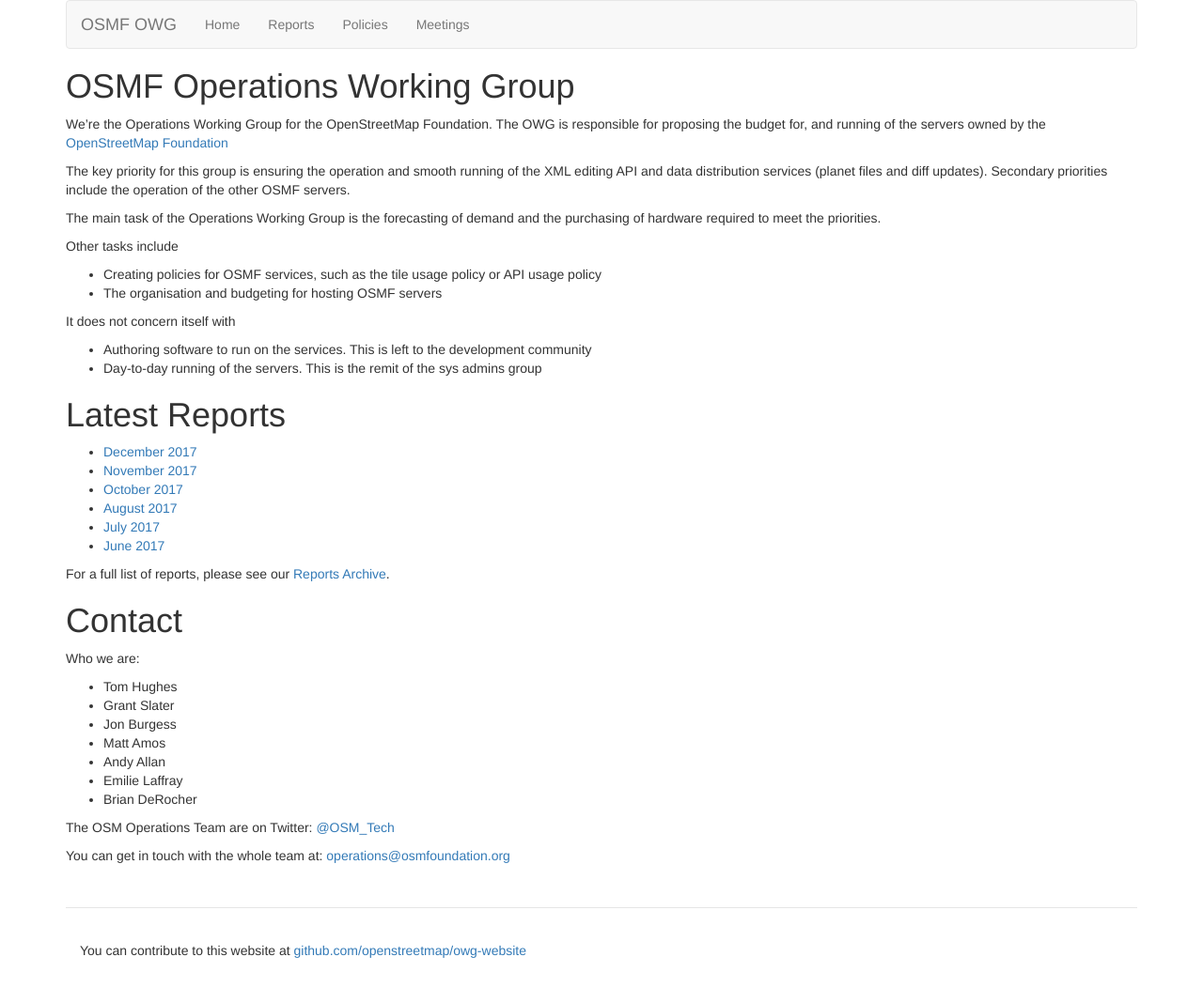
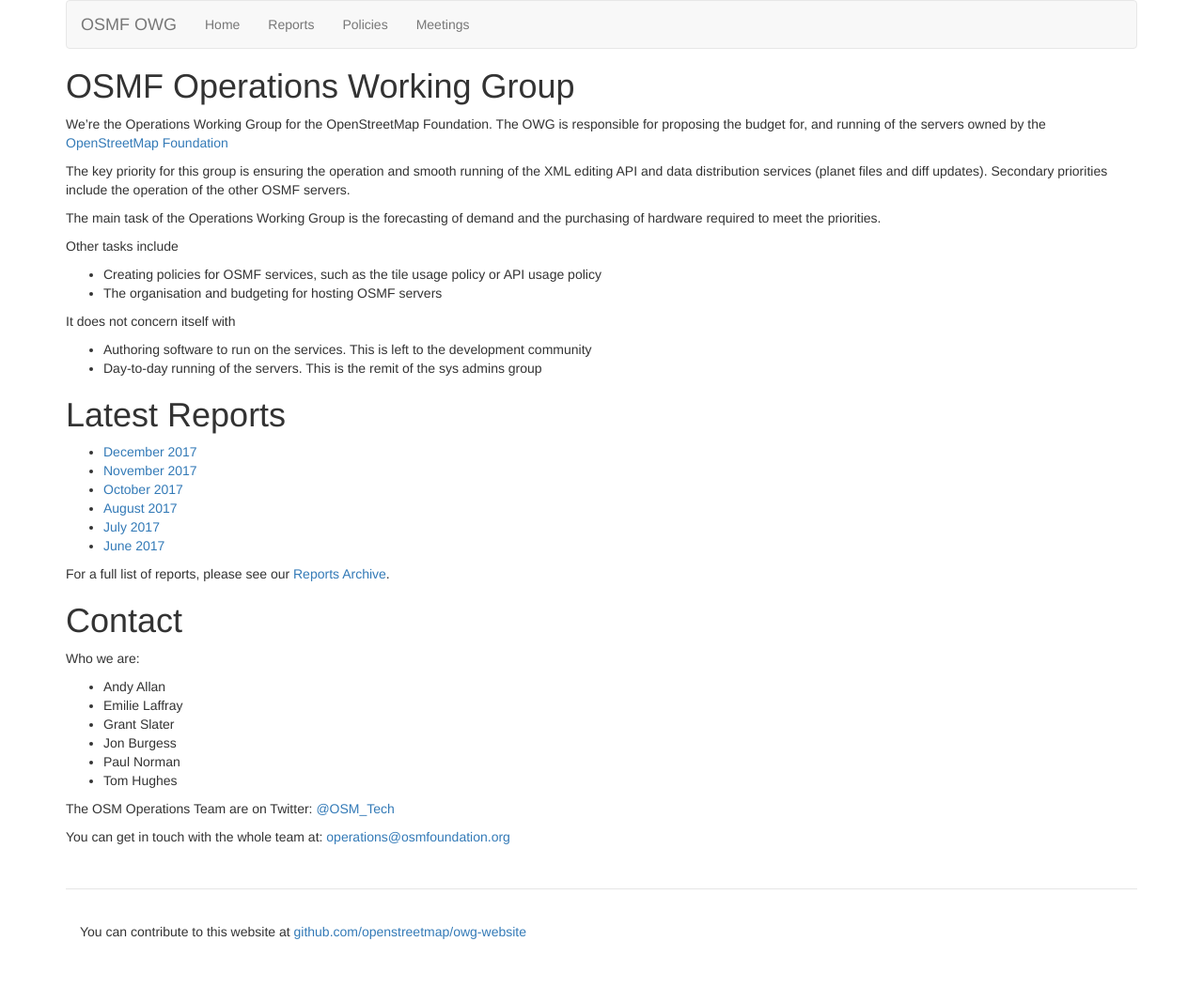
Before and after one commit to openstreetmap/owg-website, a Jekyll site: the page built from index.md, in a window 1280 px wide. Shown: the whole page at 94% size. Built offline with Jekyll 4.4.1, drawn with Linux system fonts in a browser that asks for light colours.

Commit message:
Update OWG membership

```diff
--- a/index.md
+++ b/index.md
@@ -34,13 +34,12 @@
 
 Who we are:
 
-* Tom Hughes
+* Andy Allan
+* Emilie Laffray
 * Grant Slater
 * Jon Burgess
-* Matt Amos
-* Andy Allan
-* Emilie Laffray
-* Brian DeRocher
+* Paul Norman
+* Tom Hughes
 
 The OSM Operations Team are on Twitter: [@OSM_Tech](https://twitter.com/osm_tech)
 
```
